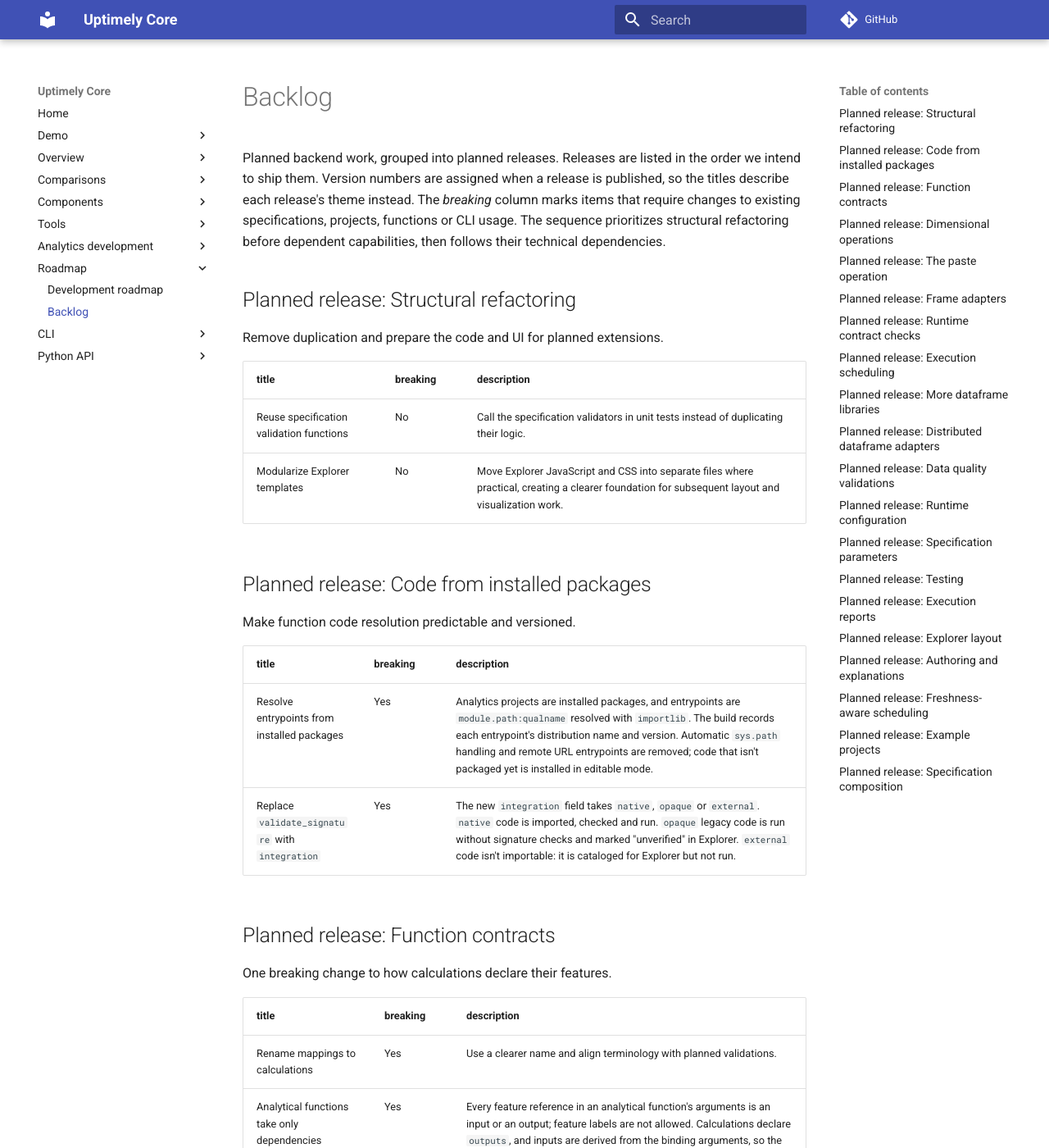
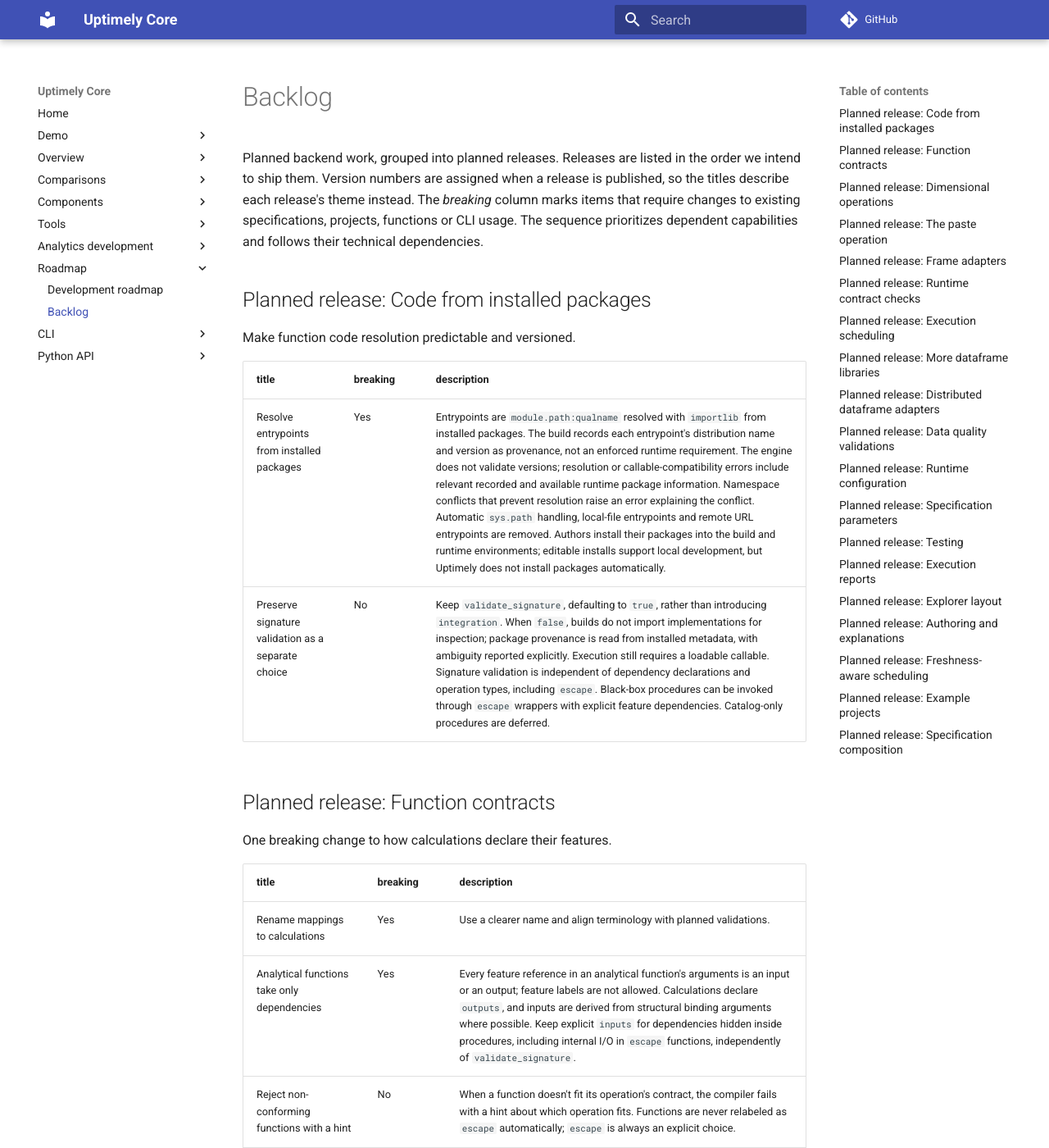
Before and after one commit to uptimely-ai/uptimely-core, an MkDocs documentation site: the page built from docs/roadmap/backlog.md, in a window 1280 px wide and 1400 px high. Shown: the whole window at 82% size. Built offline with MkDocs 1.6.1 and Material for MkDocs 9.7.7, drawn with Linux system fonts in a browser that asks for light colours; comment, search, counter and statistics services are not loaded; some of the changed text lies outside the part shown.

Commit message:
Update backlog for entrypoint update

```diff
--- a/docs/roadmap/backlog.md
+++ b/docs/roadmap/backlog.md
@@ -5,17 +5,7 @@ the order we intend to ship them. Version numbers are assigned when a release
 is published, so the titles describe each release's theme instead. The
 *breaking* column marks items that require changes to existing
 specifications, projects, functions or CLI usage. The sequence prioritizes
-structural refactoring before dependent capabilities, then follows their
-technical dependencies.
-
-## Planned release: Structural refactoring
-
-Remove duplication and prepare the code and UI for planned extensions.
-
-| title | breaking | description |
-|---|---|---|
-| Reuse specification validation functions | No | Call the specification validators in unit tests instead of duplicating their logic. |
-| Modularize Explorer templates | No | Move Explorer JavaScript and CSS into separate files where practical, creating a clearer foundation for subsequent layout and visualization work. |
+dependent capabilities and follows their technical dependencies.
 
 ## Planned release: Code from installed packages
 
@@ -23,8 +13,8 @@ Make function code resolution predictable and versioned.
 
 | title | breaking | description |
 |---|---|---|
-| Resolve entrypoints from installed packages | Yes | Analytics projects are installed packages, and entrypoints are `module.path:qualname` resolved with `importlib`. The build records each entrypoint's distribution name and version. Automatic `sys.path` handling and remote URL entrypoints are removed; code that isn't packaged yet is installed in editable mode. |
-| Replace `validate_signature` with `integration` | Yes | The new `integration` field takes `native`, `opaque` or `external`. `native` code is imported, checked and run. `opaque` legacy code is run without signature checks and marked "unverified" in Explorer. `external` code isn't importable: it is cataloged for Explorer but not run. |
+| Resolve entrypoints from installed packages | Yes | Entrypoints are `module.path:qualname` resolved with `importlib` from installed packages. The build records each entrypoint's distribution name and version as provenance, not an enforced runtime requirement. The engine does not validate versions; resolution or callable-compatibility errors include relevant recorded and available runtime package information. Namespace conflicts that prevent resolution raise an error explaining the conflict. Automatic `sys.path` handling, local-file entrypoints and remote URL entrypoints are removed. Authors install their packages into the build and runtime environments; editable installs support local development, but Uptimely does not install packages automatically. |
+| Preserve signature validation as a separate choice | No | Keep `validate_signature`, defaulting to `true`, rather than introducing `integration`. When `false`, builds do not import implementations for inspection; package provenance is read from installed metadata, with ambiguity reported explicitly. Execution still requires a loadable callable. Signature validation is independent of dependency declarations and operation types, including `escape`. Black-box procedures can be invoked through `escape` wrappers with explicit feature dependencies. Catalog-only procedures are deferred. |
 
 ## Planned release: Function contracts
 
@@ -33,7 +23,7 @@ One breaking change to how calculations declare their features.
 | title | breaking | description |
 |---|---|---|
 | Rename mappings to calculations | Yes | Use a clearer name and align terminology with planned validations. |
-| Analytical functions take only dependencies | Yes | Every feature reference in an analytical function's arguments is an input or an output; feature labels are not allowed. Calculations declare `outputs`, and inputs are derived from the binding arguments, so the separate `inputs` list is removed. External catalog entries keep explicit inputs and outputs. |
+| Analytical functions take only dependencies | Yes | Every feature reference in an analytical function's arguments is an input or an output; feature labels are not allowed. Calculations declare `outputs`, and inputs are derived from structural binding arguments where possible. Keep explicit `inputs` for dependencies hidden inside procedures, including internal I/O in `escape` functions, independently of `validate_signature`. |
 | Reject non-conforming functions with a hint | No | When a function doesn't fit its operation's contract, the compiler fails with a hint about which operation fits. Functions are never relabeled as `escape` automatically; `escape` is always an explicit choice. |
 | Drop dependency requirements for `escape` operation | No | Functions with the `escape` operation currently require their input features to be produced by a `read` operation. Drop this requirement. |
 | Warn when unused features are declared | No | Change spec validation so unused declared features produce a warning instead of stopping the build. |
@@ -145,6 +135,7 @@ Support unit tests, worked examples and workflow tests with pytest.
 
 | title | breaking | description |
 |---|---|---|
+| Reuse specification validation functions | No | Call the specification validators in unit tests instead of duplicating their logic. |
 | Add the `uptimely.testing` pytest plugin | No | Provide a project fixture, a helper that runs the workflow on fixture data with all validations, and assertions that show failing rows in the test failure. In CI/CD, each specification validation can also be collected as a separate pytest item. |
 | Add worked examples | No | Store small input and output tables per function in the specification. Explorer shows them as before-and-after tables, and the pytest plugin runs them as tests. |
 | Document testing levels | No | Describe unit tests (one function, small frames), worked examples, workflow tests (full system on fixture data) and validations (full system on real data) in the project structure guide, with `tests/unit/`, `tests/workflow/`, `tests/fixtures/` and `validations/` folders. |
@@ -169,7 +160,6 @@ Prepare Explorer for the explanation features.
 | Show dimension hierarchy in Explorer | No | Display the hierarchy among dimensions in Explorer instead of presenting dimensions only as a flat list. |
 | Remove full argument texts from the execution graph | No | Keep full argument text out of execution graph nodes so the graph remains readable; make details available outside the graph. |
 | Improve Explorer chart legends | No | Make chart legends clearer and easier to use across Explorer visualizations. |
-| Show external catalog entries in Explorer | No | Render `integration: external` functions as catalog-only nodes with owner, location and where they run. |
 
 ## Planned release: Authoring and explanations
 
@@ -199,8 +189,9 @@ Consolidate and extend the runnable analytics examples.
 
 ## Planned release: Specification composition
 
-Compose independently maintained specifications from installed packages.
+Combine repository-published JSON fragments into one specification without
+requiring implementation packages or a new fragment format.
 
 | title | breaking | description |
 |---|---|---|
-| Compose specifications across packages | No | Each package publishes its specification JSON through an `uptimely.specs` entry point. A master project includes specifications by package and version range, merges them with namespaced IDs and depends only on exported features. |
+| Merge JSON specification files | No | Add an explicit API that reads multiple JSON files and recursively combines objects before passing the complete document through the existing spec model and semantic validation. Identical overlapping values are accepted; conflicting values raise an error identifying the files and JSON path. Arrays are whole values, not concatenated or deduplicated. Set the combined spec's name and source explicitly rather than merging contributor metadata. Fragments need not be semantically valid alone. Leave reference, contract, producer and cycle checks to existing validation; do not add repository fetching, package discovery, version-range resolution, automatic namespacing or identifier rewriting. |
```
